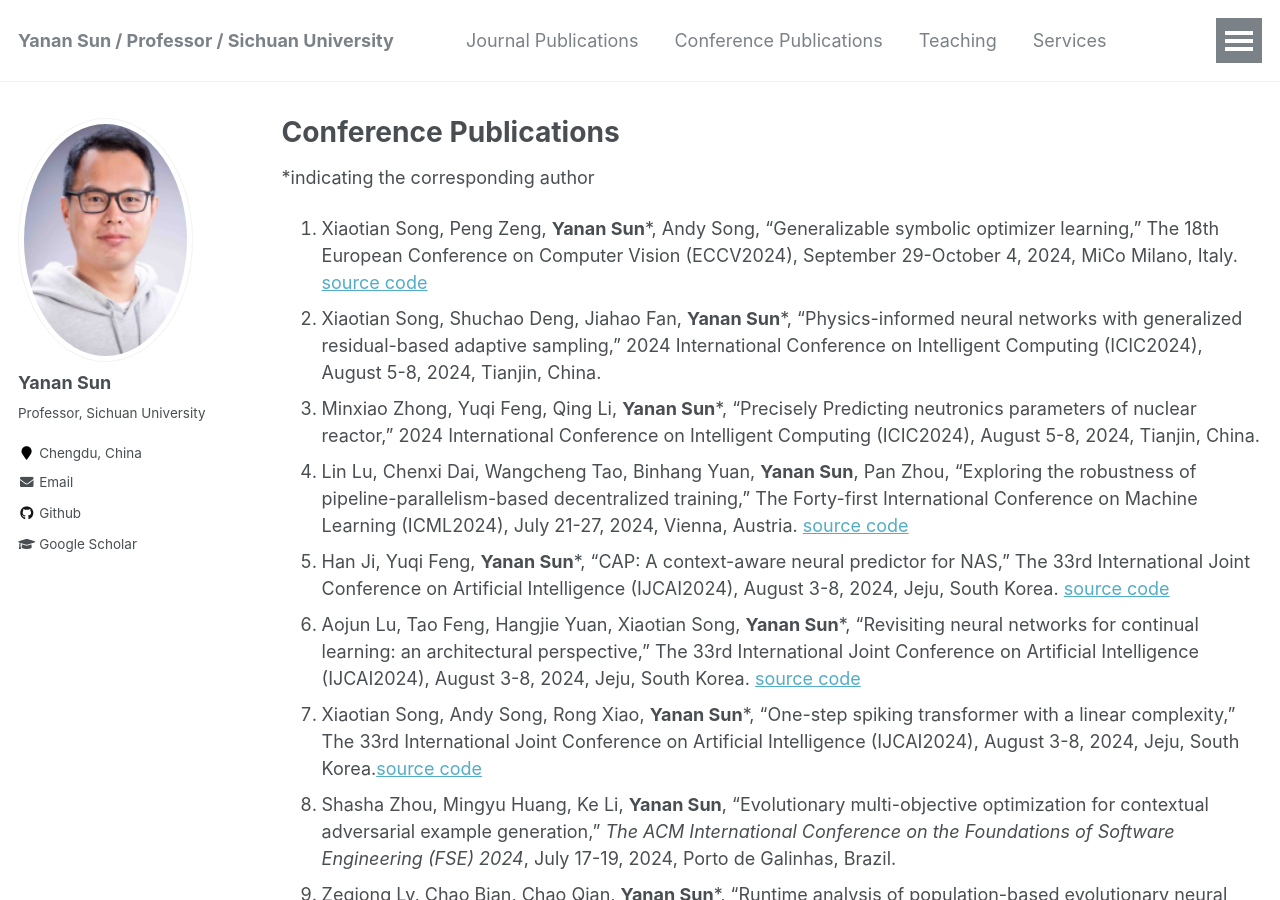
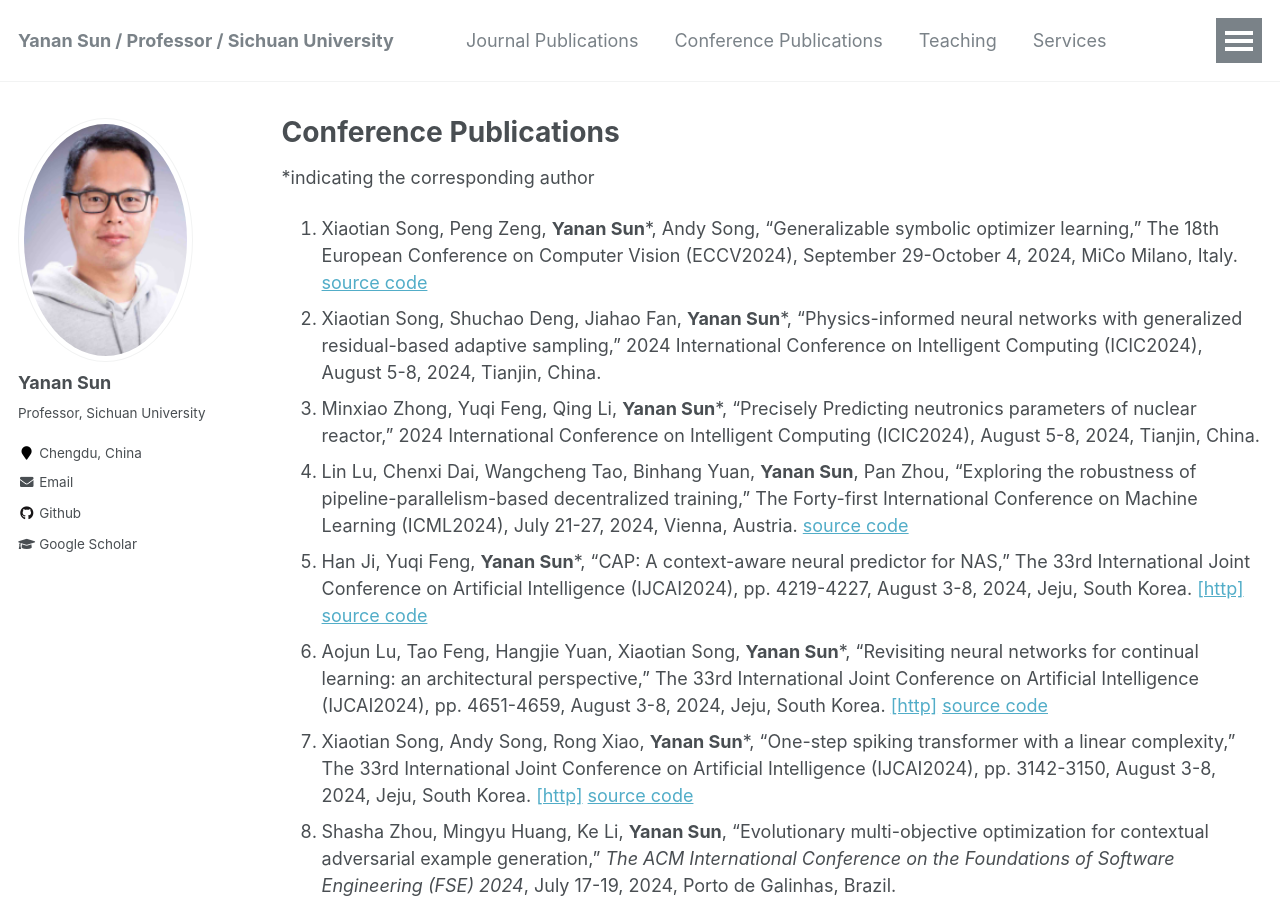
Before and after one commit to yn-sun/yn-sun.github.io, a Jekyll site: the page built from _pages/publications-c.md, in a window 1280 px wide and 900 px high. Built offline with Jekyll 4.4.1, drawn with Linux system fonts in a browser that asks for light colours; comment, search, counter and statistics services are not loaded.

Commit message:
Update publications-c.md

```diff
--- a/_pages/publications-c.md
+++ b/_pages/publications-c.md
@@ -10,9 +10,9 @@ author_profile: true
 2. Xiaotian Song, Shuchao Deng, Jiahao Fan, **Yanan Sun***, "Physics-informed neural networks with generalized residual-based adaptive sampling," 2024 International Conference on Intelligent Computing (ICIC2024), August 5-8, 2024, Tianjin, China.
 3. Minxiao Zhong, Yuqi Feng, Qing Li, **Yanan Sun***, "Precisely Predicting neutronics parameters of nuclear reactor," 2024 International Conference on Intelligent Computing (ICIC2024), August 5-8, 2024, Tianjin, China.
 4. Lin Lu, Chenxi Dai, Wangcheng Tao, Binhang Yuan, **Yanan Sun**, Pan Zhou, "Exploring the robustness of pipeline-parallelism-based decentralized training," The Forty-first International Conference on Machine Learning (ICML2024), July 21-27, 2024, Vienna, Austria. [source code](https://github.com/dcx001016/pipeline_attack)
-5. Han Ji, Yuqi Feng, **Yanan Sun***, "CAP: A context-aware neural predictor for NAS," The 33rd International Joint Conference on Artificial Intelligence (IJCAI2024), August 3-8, 2024, Jeju, South Korea. [source code](https://github.com/jihan4431/CAP )
-6. Aojun Lu, Tao Feng, Hangjie Yuan, Xiaotian Song, **Yanan Sun***, "Revisiting neural networks for continual learning: an architectural perspective," The 33rd International Joint Conference on Artificial Intelligence (IJCAI2024), August 3-8, 2024, Jeju, South Korea. [source code](https://github.com/byyx666/ArchCraft)
-7. Xiaotian Song, Andy Song, Rong Xiao, **Yanan Sun***, "One-step spiking transformer with a linear complexity," The 33rd International Joint Conference on Artificial Intelligence (IJCAI2024), August 3-8, 2024, Jeju, South Korea.[source code](https://github.com/songxt3/OST)
+5. Han Ji, Yuqi Feng, **Yanan Sun***, "CAP: A context-aware neural predictor for NAS," The 33rd International Joint Conference on Artificial Intelligence (IJCAI2024), pp. 4219-4227, August 3-8, 2024, Jeju, South Korea. [[http]](https://www.ijcai.org/proceedings/2024/466) [source code](https://github.com/jihan4431/CAP )
+6. Aojun Lu, Tao Feng, Hangjie Yuan, Xiaotian Song, **Yanan Sun***, "Revisiting neural networks for continual learning: an architectural perspective," The 33rd International Joint Conference on Artificial Intelligence (IJCAI2024), pp. 4651-4659, August 3-8, 2024, Jeju, South Korea. [[http]](https://www.ijcai.org/proceedings/2024/514)  [source code](https://github.com/byyx666/ArchCraft)
+7. Xiaotian Song, Andy Song, Rong Xiao, **Yanan Sun***, "One-step spiking transformer with a linear complexity," The 33rd International Joint Conference on Artificial Intelligence (IJCAI2024), pp. 3142-3150, August 3-8, 2024, Jeju, South Korea. [[http]](https://www.ijcai.org/proceedings/2024/348) [source code](https://github.com/songxt3/OST)
 8. Shasha Zhou, Mingyu Huang, Ke Li, **Yanan Sun**, "Evolutionary multi-objective optimization for contextual adversarial example generation," <i>The ACM International Conference on the Foundations of Software Engineering (FSE) 2024</i>, July 17-19, 2024, Porto de Galinhas, Brazil.
 9. Zeqiong Lv, Chao Bian, Chao Qian, **Yanan Sun***, "Runtime analysis of population-based evolutionary neural architecture search for a binary classification problem," <i>The Genetic and Evolutionary Computation Conference 2024 (GECCO2024)</i>,  July 14-18, 2024, Melbourne, Australia.
 10. Yuwei Ou, Yuqi Feng, **Yanan Sun***, "Towards accurate and robust architectures via neural architecture search," <i>The IEEE/CVF Conference on Computer Vision and Pattern Recognition 2024 (CVPR2024)</i>, pp. 5967-5976, June 17-21, 2024, Seattle, USA. [[http]](https://openaccess.thecvf.com/content/CVPR2024/html/Ou_Towards_Accurate_and_Robust_Architectures_via_Neural_Architecture_Search_CVPR_2024_paper.html)  [source code](https://github.com/fyqsama/ARNAS)
```
